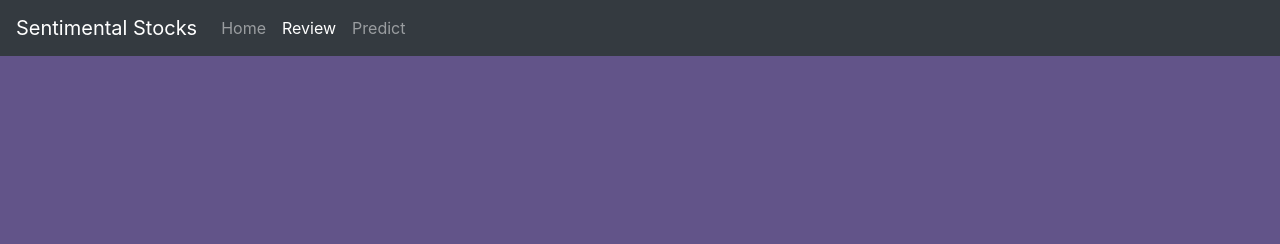
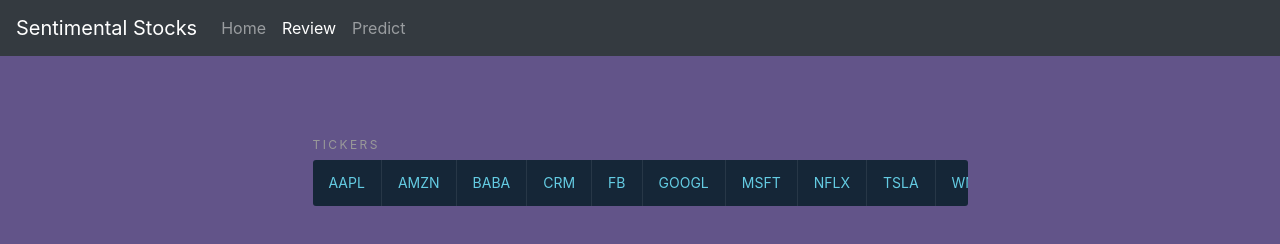
Before and after one commit to prisubs/CompliantWeb, a plain HTML site: page web/review.html in a window 1280 px wide. Drawn offline with nearby package versions, Linux system fonts and the light colour scheme.

Commit message:
ticker scroll bar on review.html

```diff
--- a/web/review.html
+++ b/web/review.html
@@ -39,7 +39,24 @@
     <script src="https://stackpath.bootstrapcdn.com/bootstrap/4.3.1/js/bootstrap.min.js" integrity="sha384-JjSmVgyd0p3pXB1rRibZUAYoIIy6OrQ6VrjIEaFf/nJGzIxFDsf4x0xIM+B07jRM" crossorigin="anonymous"></script>
 
 
-
+  <div class='container example-one'>
+  <div class='title'>Tickers</div>
+  <header class='example-one-header scroll'>
+    <nav class='vertical-align-middle'>
+      <span class='scroll-nav-item'>AAPL</span>
+      <span class='scroll-nav-item'>AMZN</span>
+      <span class='scroll-nav-item'>BABA</span>
+      <span class='scroll-nav-item'>CRM</span>
+      <span class='scroll-nav-item'>FB</span>
+      <span class='scroll-nav-item'>GOOGL</span>
+      <span class='scroll-nav-item'>MSFT</span>
+      <span class='scroll-nav-item'>NFLX</span>
+      <span class='scroll-nav-item'>TSLA</span>
+      <span class='scroll-nav-item'>WMT</span>
+    </nav>
+  </header>
+  </div>
+</div>
 
 
   </body>
--- a/web/styles.css
+++ b/web/styles.css
@@ -25,3 +25,71 @@
     color: white;
     text-shadow: 2px 2px 8px black;
  }
+
+.scroll {
+  white-space: nowrap;
+  overflow-x: auto;
+  -webkit-overflow-scrolling: touch;
+  -ms-overflow-style: -ms-autohiding-scrollbar;
+}
+
+header {
+  background: #152637;
+}
+
+.example-one-header {
+  border-radius: 3px;
+}
+
+.logo {
+  text-align: center;
+  font-weight: 700;
+  color: #727c87;
+  border-right: 1px solid rgba(114, 124, 135, 0.4);
+  padding: 12px 24px 13px;
+}
+
+.scroll-nav-item {
+  padding: 12px 16px 13px;
+}
+.scroll-nav-item:not(:last-child) {
+  border-right: 1px solid rgba(114, 124, 135, 0.2);
+}
+
+* {
+  box-sizing: border-box;
+}
+
+.example-one {
+  font-family: -apple-system, BlinkMacSystemFont,  "Segoe UI", "Roboto", "Oxygen", "Ubuntu", "Cantarell",  "Fira Sans", "Droid Sans", "Helvetica Neue",  sans-serif;
+  max-width: 685px;
+  margin: 10vmin auto 0;
+  color: #64cce3;
+  line-height: 1.5;
+  font-size: 0;
+}
+
+
+.logo,
+.scroll-nav-item {
+  font-size: 14px;
+}
+
+.logo,
+.scroll-nav-item,
+.vertical-align-middle {
+  display: inline-block;
+  vertical-align: middle;
+}
+
+.title {
+  margin: 24px 0 6px;
+  font-size: 12px;
+  text-transform: uppercase;
+  letter-spacing: .2em;
+  color: #999;
+}
+
+.scroll::-webkit-scrollbar {
+  display: none;
+}
```
